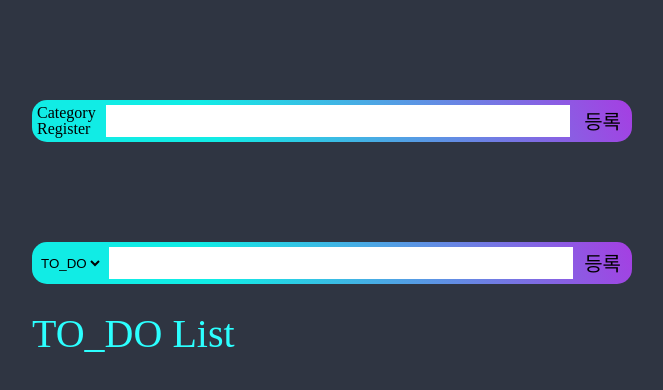
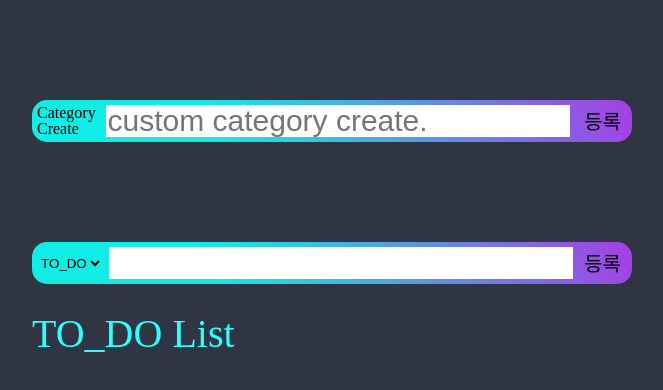
Before and after one commit to Insookim0702/nomad-reactmaster-todoList, a React (Create React App) app: page / in a window 1280 px wide. Shown: the top 390 px of the page, without its empty margins (308-971 px from the left). Built offline with nearby package versions, Linux system fonts and the light colour scheme.

Commit message:
placeholder 추가

```diff
--- a/src/components/CreateCategory.tsx
+++ b/src/components/CreateCategory.tsx
@@ -34,9 +34,10 @@ function CreateCategory () {
     return (
         <>
             <Form onSubmit={handleSubmit(onSaveCategory)}>
-                <Title>Category Register</Title>
+                <Title>Category Create</Title>
                 <input
                     type='text'
+                    placeholder='custom category create.'
                     {...register('category', { required: 'input a category.' })}
                 />
                 <button>등록</button>
```
